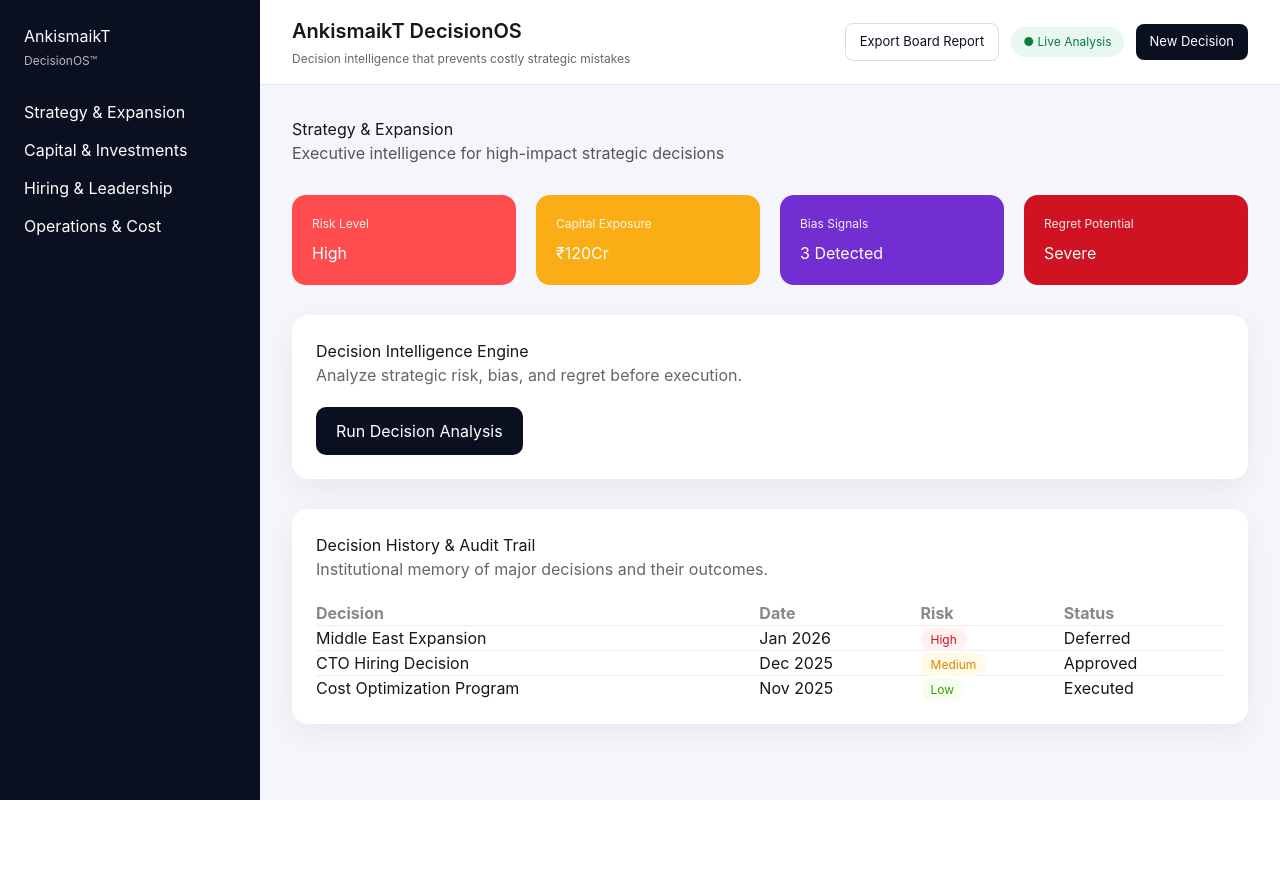
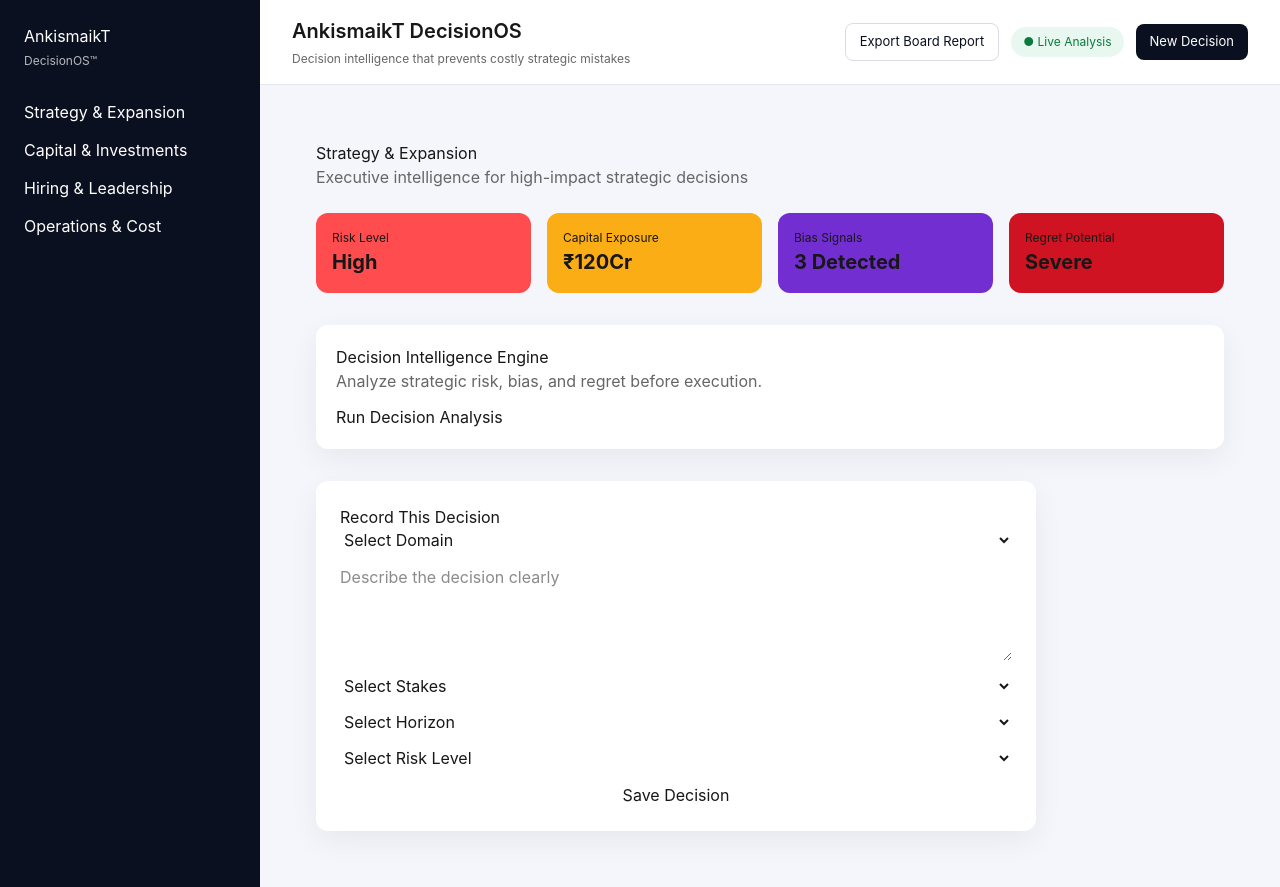
Before and after one commit to AnkismaikT/ankismaikt-decisionos, a Next.js app: page /dashboard/strategy in a window 1280 px wide. Before the commit the page ends 800 px from the top, so only its background shows below. Built offline with nearby package versions, Linux system fonts and the light colour scheme.

Commit message:
Fix decision edit flow (Next.js 16 async params, Prisma guard, stable routing)

```diff
--- /dev/null
+++ b/app/dashboard/history/[id]/page.tsx
@@ -0,0 +1,104 @@
+export const dynamic = "force-dynamic";
+
+import { prisma } from "@/lib/db/prisma";
+
+type PageProps = {
+  params: Promise<{ id?: string }>;
+};
+
+export default async function EditDecisionPage({ params }: PageProps) {
+  // ✅ NEXT.JS 16 FIX — params is async
+  const { id } = await params;
+
+  if (!id) {
+    return (
+      <div style={{ padding: 24 }}>
+        <h2>Edit Decision</h2>
+        <p style={{ color: "red" }}>Invalid or missing decision ID.</p>
+      </div>
+    );
+  }
+
+  const decision = await prisma.decision.findUnique({
+    where: { id },
+  });
+
+  if (!decision) {
+    return (
+      <div style={{ padding: 24 }}>
+        <h2>Edit Decision</h2>
+        <p style={{ color: "red" }}>
+          Decision not found or database not connected.
+        </p>
+      </div>
+    );
+  }
+
+  async function update(formData: FormData) {
+    "use server";
+
+    await prisma.decision.update({
+      where: { id },
+      data: {
+        domain: String(formData.get("domain")),
+        decision: String(formData.get("decision")),
+        stakes: String(formData.get("stakes")),
+        horizon: String(formData.get("horizon")),
+        riskLevel: String(formData.get("riskLevel")),
+      },
+    });
+  }
+
+  return (
+    <div style={{ padding: 24, maxWidth: 600 }}>
+      <h2 style={{ fontSize: 20, fontWeight: 600 }}>Edit Decision</h2>
+
+      <form action={update} style={{ display: "grid", gap: 14 }}>
+        <select name="domain" defaultValue={decision.domain}>
+          <option value="Strategy">Strategy</option>
+          <option value="Investment">Investment</option>
+          <option value="Hiring">Hiring</option>
+          <option value="Operations">Operations</option>
+        </select>
+
+        <textarea
+          name="decision"
+          rows={4}
+          defaultValue={decision.decision}
+        />
+
+        <select name="stakes" defaultValue={decision.stakes}>
+          <option value="Low">Low</option>
+          <option value="Medium">Medium</option>
+          <option value="High">High</option>
+        </select>
+
+        <select name="horizon" defaultValue={decision.horizon}>
+          <option value="Short">Short</option>
+          <option value="Medium">Medium</option>
+          <option value="Long">Long</option>
+        </select>
+
+        <select name="riskLevel" defaultValue={decision.riskLevel}>
+          <option value="Low">Low</option>
+          <option value="Medium">Medium</option>
+          <option value="High">High</option>
+          <option value="Severe">Severe</option>
+        </select>
+
+        <button
+          type="submit"
+          style={{
+            padding: "10px",
+            background: "#111827",
+            color: "white",
+            borderRadius: 8,
+            fontWeight: 600,
+          }}
+        >
+          Update Decision
+        </button>
+      </form>
+    </div>
+  );
+}
--- a/app/dashboard/history/page.tsx
+++ b/app/dashboard/history/page.tsx
@@ -1,81 +1,122 @@
 import { prisma } from "@/lib/db/prisma";
+import { getCurrentUserId } from "@/lib/auth/fakeUser";
 
 export default async function HistoryPage() {
+  const userId = getCurrentUserId();
+
   const decisions = await prisma.decision.findMany({
+    where: { userId },
     orderBy: { createdAt: "desc" },
-    take: 50,
   });
 
   return (
-    <div>
-      <h2>Decision History</h2>
-      <p style={{ color: "#666", marginBottom: 20 }}>
-        Institutional record of high-impact decisions.
-      </p>
+    <div style={{ padding: 24 }}>
+      <h2 style={{ fontSize: 20, fontWeight: 600 }}>Decision History</h2>
 
       {decisions.length === 0 && (
-        <p>No decisions recorded yet.</p>
+        <p style={{ marginTop: 12 }}>No decisions recorded yet.</p>
       )}
 
       {decisions.length > 0 && (
-        <div
-          style={{
-            background: "#fff",
-            borderRadius: 12,
-            overflow: "hidden",
-            boxShadow: "0 10px 30px rgba(0,0,0,0.06)",
-          }}
-        >
         <table
           style={{
             width: "100%",
             borderCollapse: "collapse",
+            marginTop: 16,
           }}
         >
           <thead>
-              <tr style={{ background: "#f5f6fa", textAlign: "left" }}>
-                <th style={{ padding: 12 }}>Date</th>
-                <th style={{ padding: 12 }}>Domain</th>
-                <th style={{ padding: 12 }}>Decision</th>
-                <th style={{ padding: 12 }}>Risk</th>
+            <tr style={{ textAlign: "left" }}>
+              <th>Date</th>
+              <th>Domain</th>
+              <th>Decision</th>
+              <th>Risk</th>
+              <th>Actions</th>
             </tr>
           </thead>
+
           <tbody>
-              {decisions.map((d) => (
-                <tr key={d.id} style={{ borderTop: "1px solid #eee" }}>
-                  <td style={{ padding: 12 }}>
-                    {d.createdAt.toDateString()}
-                  </td>
-                  <td style={{ padding: 12 }}>{d.domain}</td>
-                  <td style={{ padding: 12 }}>{d.decision}</td>
-                  <td style={{ padding: 12 }}>
-                    <span
+            {decisions.map((d) => {
+              const riskColor =
+                d.riskLevel === "High" || d.riskLevel === "Severe"
+                  ? "#DC2626" // red
+                  : d.riskLevel === "Medium"
+                  ? "#F59E0B" // amber
+                  : "#16A34A"; // green
+
+              return (
+                <tr key={d.id}>
+                  <td>{new Date(d.createdAt).toLocaleDateString()}</td>
+                  <td>{d.domain}</td>
+                  <td>{d.decision}</td>
+                  <td>{d.riskLevel}</td>
+
+                  <td style={{ display: "flex", gap: 8 }}>
+                    {/* RISK */}
+                    <a
+                      href={`/dashboard/history/${d.id}`}
                       style={{
-                        padding: "4px 10px",
-                        borderRadius: 12,
-                        fontSize: 12,
-                        background:
-                          d.riskLevel === "Severe"
-                            ? "#fff1f0"
-                            : d.riskLevel === "High"
-                            ? "#fff7e6"
-                            : "#f6ffed",
-                        color:
-                          d.riskLevel === "Severe"
-                            ? "#cf1322"
-                            : d.riskLevel === "High"
-                            ? "#d48806"
-                            : "#389e0d",
+                        padding: "6px 12px",
+                        background: riskColor,
+                        color: "white",
+                        borderRadius: 6,
+                        fontWeight: 600,
+                        textDecoration: "none",
                       }}
                     >
-                      {d.riskLevel}
-                    </span>
+                      Risk
+                    </a>
+
+                    {/* POTENTIAL */}
+                    <a
+                      href={`/dashboard/history/${d.id}`}
+                      style={{
+                        padding: "6px 12px",
+                        background: "#F59E0B",
+                        color: "#000",
+                        borderRadius: 6,
+                        fontWeight: 600,
+                        textDecoration: "none",
+                      }}
+                    >
+                      Potential
+                    </a>
+
+                    {/* REMINDER */}
+                    <a
+                      href={`/dashboard/history/${d.id}`}
+                      style={{
+                        padding: "6px 12px",
+                        background: "#2563EB",
+                        color: "white",
+                        borderRadius: 6,
+                        fontWeight: 600,
+                        textDecoration: "none",
+                      }}
+                    >
+                      Reminder
+                    </a>
+
+                    {/* EDIT BUTTON */}
+                    <a
+                      href={`/dashboard/history/${d.id}`}
+                      style={{
+                        padding: "6px 14px",
+                        background: "#111827",
+                        color: "white",
+                        borderRadius: 6,
+                        fontWeight: 600,
+                        textDecoration: "none",
+                      }}
+                    >
+                      Edit
+                    </a>
                   </td>
                 </tr>
-              ))}
+              );
+            })}
           </tbody>
         </table>
-        </div>
       )}
     </div>
   );
--- /dev/null
+++ b/app/dashboard/strategy/actions.ts
@@ -0,0 +1,54 @@
+"use server";
+
+import { prisma } from "@/lib/db/prisma";
+import { ensureUser } from "@/lib/auth/ensureUser";
+
+/**
+ * CREATE
+ */
+export async function saveDecision(formData: FormData) {
+  const userId = await ensureUser();
+
+  await prisma.decision.create({
+    data: {
+      userId,
+      domain: String(formData.get("domain")),
+      decision: String(formData.get("decision")),
+      stakes: String(formData.get("stakes") || ""),
+      horizon: String(formData.get("horizon") || ""),
+      riskLevel: String(formData.get("riskLevel") || ""),
+      detectedBiases: "",
+      downsideScenarios: "",
+      regretAnalysis: "",
+      boardRecommendation: "",
+    },
+  });
+}
+
+/**
+ * UPDATE
+ */
+export async function updateDecision(
+  id: string,
+  formData: FormData
+) {
+  await prisma.decision.update({
+    where: { id },
+    data: {
+      domain: String(formData.get("domain")),
+      decision: String(formData.get("decision")),
+      stakes: String(formData.get("stakes") || ""),
+      horizon: String(formData.get("horizon") || ""),
+      riskLevel: String(formData.get("riskLevel") || ""),
+    },
+  });
+}
+
+/**
+ * DELETE (for next step)
+ */
+export async function deleteDecision(id: string) {
+  await prisma.decision.delete({
+    where: { id },
+  });
+}
--- a/app/dashboard/strategy/page.tsx
+++ b/app/dashboard/strategy/page.tsx
@@ -1,81 +1,35 @@
-"use client";
-
-import { useState } from "react";
-import DecisionHistory from "@/components/DecisionHistory";
+import { saveDecision } from "./actions";
 
 export default function StrategyPage() {
-  const [result, setResult] = useState<any>(null);
-  const [loading, setLoading] = useState(false);
-
-  async function runAnalysis() {
-    setLoading(true);
-
-    const res = await fetch("/api/decision/analyze", {
-      method: "POST",
-      headers: { "Content-Type": "application/json" },
-      body: JSON.stringify({
-        decision: "Expand into Middle East market",
-        stakes: "₹120 Crore capital commitment",
-        horizon: "long",
-        domain: "strategy",
-      }),
-    });
-
-    const data = await res.json();
-    setResult(data.analysis);
-    setLoading(false);
-  }
-
   return (
-    <div>
-      {/* PAGE HEADER */}
-      <div style={{ marginBottom: 30 }}>
-        <h2>Strategy & Expansion</h2>
-        <p style={{ color: "#555" }}>
+    <div style={{ padding: 24 }}>
+      <h1>Strategy & Expansion</h1>
+      <p style={{ color: "#666", marginBottom: 24 }}>
         Executive intelligence for high-impact strategic decisions
       </p>
-      </div>
 
-      {/* KPI CARDS */}
+      {/* METRICS */}
       <div
         style={{
           display: "grid",
           gridTemplateColumns: "repeat(4, 1fr)",
-          gap: 20,
-          marginBottom: 30,
+          gap: 16,
+          marginBottom: 32,
         }}
       >
-        {[
-          { label: "Risk Level", value: "High", color: "#ff4d4f" },
-          { label: "Capital Exposure", value: "₹120Cr", color: "#faad14" },
-          { label: "Bias Signals", value: "3 Detected", color: "#722ed1" },
-          { label: "Regret Potential", value: "Severe", color: "#cf1322" },
-        ].map((kpi) => (
-          <div
-            key={kpi.label}
-            style={{
-              background: kpi.color,
-              color: "#fff",
-              padding: 20,
-              borderRadius: 14,
-            }}
-          >
-            <p style={{ fontSize: 12, opacity: 0.9 }}>
-              {kpi.label}
-            </p>
-            <h3 style={{ marginTop: 8 }}>
-              {kpi.value}
-            </h3>
-          </div>
-        ))}
+        <MetricCard title="Risk Level" value="High" color="#ff4d4f" />
+        <MetricCard title="Capital Exposure" value="₹120Cr" color="#faad14" />
+        <MetricCard title="Bias Signals" value="3 Detected" color="#722ed1" />
+        <MetricCard title="Regret Potential" value="Severe" color="#cf1322" />
       </div>
 
-      {/* ACTION PANEL */}
+      {/* INTELLIGENCE */}
       <div
         style={{
           background: "#fff",
-          padding: 24,
-          borderRadius: 16,
+          padding: 20,
+          borderRadius: 12,
+          marginBottom: 32,
           boxShadow: "0 10px 30px rgba(0,0,0,0.06)",
         }}
       >
@@ -83,33 +37,79 @@ export default function StrategyPage() {
         <p style={{ color: "#666" }}>
           Analyze strategic risk, bias, and regret before execution.
         </p>
+        <button style={{ marginTop: 12 }}>Run Decision Analysis</button>
+      </div>
 
-        <button
-          onClick={runAnalysis}
-          disabled={loading}
+      {/* SAVE FORM */}
+      <div
         style={{
-            marginTop: 20,
-            padding: "12px 20px",
-            background: "#0b1020",
-            color: "#fff",
-            borderRadius: 10,
-            border: "none",
-            cursor: "pointer",
+          background: "#fff",
+          padding: 24,
+          borderRadius: 12,
+          maxWidth: 720,
+          boxShadow: "0 10px 30px rgba(0,0,0,0.06)",
         }}
       >
-          {loading ? "Analyzing..." : "Run Decision Analysis"}
-        </button>
+        <h3>Record This Decision</h3>
 
-        {result && (
-          <div style={{ marginTop: 30 }}>
-            <h4>Board Recommendation</h4>
-            <p>{result.boardRecommendation}</p>
+        <form action={saveDecision} style={{ display: "grid", gap: 14 }}>
+          <select name="domain" required>
+            <option value="">Select Domain</option>
+            <option value="Strategy">Strategy</option>
+            <option value="Investment">Investment</option>
+            <option value="Hiring">Hiring</option>
+            <option value="Operations">Operations</option>
+          </select>
+
+          <textarea
+            name="decision"
+            rows={4}
+            placeholder="Describe the decision clearly"
+            required
+          />
+
+          <select name="stakes">
+            <option value="">Select Stakes</option>
+            <option value="Low">Low</option>
+            <option value="Medium">Medium</option>
+            <option value="High">High</option>
+          </select>
+
+          <select name="horizon">
+            <option value="">Select Horizon</option>
+            <option value="Short">Short</option>
+            <option value="Medium">Medium</option>
+            <option value="Long">Long</option>
+          </select>
+
+          <select name="riskLevel">
+            <option value="">Select Risk Level</option>
+            <option value="Low">Low</option>
+            <option value="Medium">Medium</option>
+            <option value="High">High</option>
+            <option value="Severe">Severe</option>
+          </select>
+
+          <button type="submit">Save Decision</button>
+        </form>
       </div>
-        )}
-      </div>
-
-      {/* DECISION HISTORY */}
-      <DecisionHistory />
     </div>
   );
 }
+
+function MetricCard({
+  title,
+  value,
+  color,
+}: {
+  title: string;
+  value: string;
+  color: string;
+}) {
+  return (
+    <div style={{ background: color, padding: 16, borderRadius: 12 }}>
+      <div style={{ fontSize: 12 }}>{title}</div>
+      <div style={{ fontSize: 20, fontWeight: 700 }}>{value}</div>
+    </div>
+  );
+}
--- /dev/null
+++ b/lib/auth/fakeUser.ts
@@ -0,0 +1,3 @@
+export function getCurrentUserId() {
+  return "demo-user-id";
+}
--- /dev/null
+++ b/lib/decision-intelligence/rules.ts
@@ -0,0 +1,21 @@
+export function analyzeDecisionRules({
+  riskLevel,
+  horizon,
+  stakes,
+}: {
+  riskLevel: string;
+  horizon: string;
+  stakes: string;
+}) {
+  const warnings: string[] = [];
+
+  if (riskLevel === "High" && horizon === "Short") {
+    warnings.push("High risk with short horizon");
+  }
+
+  if (stakes === "High" && riskLevel === "Severe") {
+    warnings.push("Severe downside with high stakes");
+  }
+
+  return warnings;
+}
```
Also changed, not shown: lib/auth/ensureUser.ts (added, +21 -0 lines), lib/db/prisma.ts (+1 -6 lines). Lines whose indentation alone changed are shown as unchanged.
